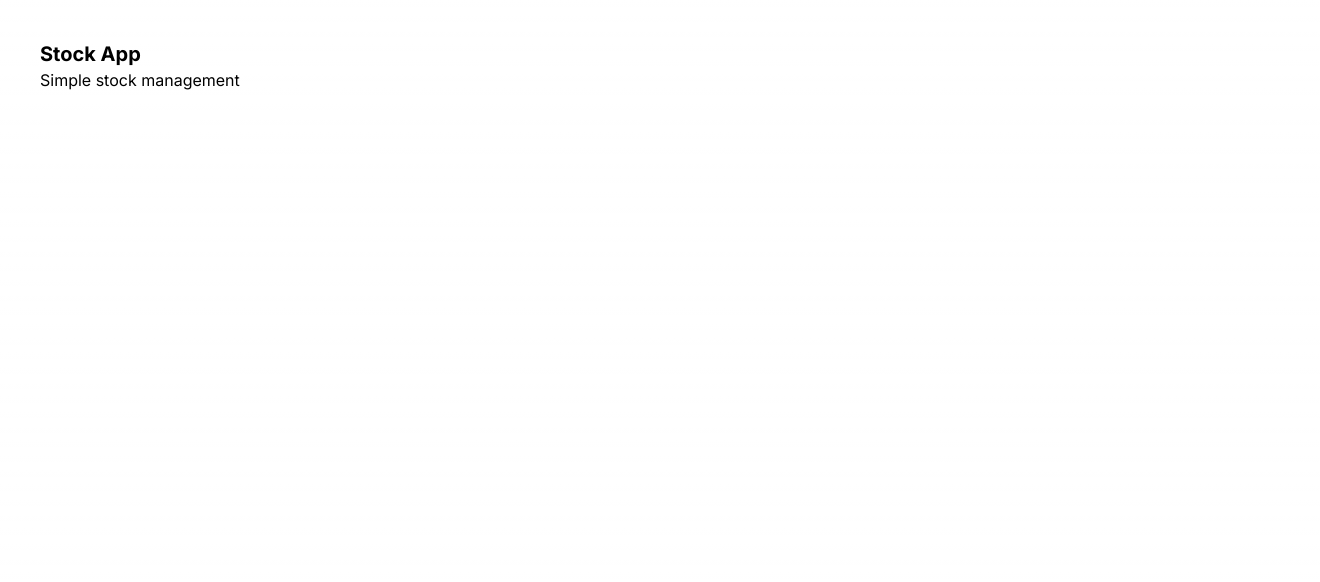
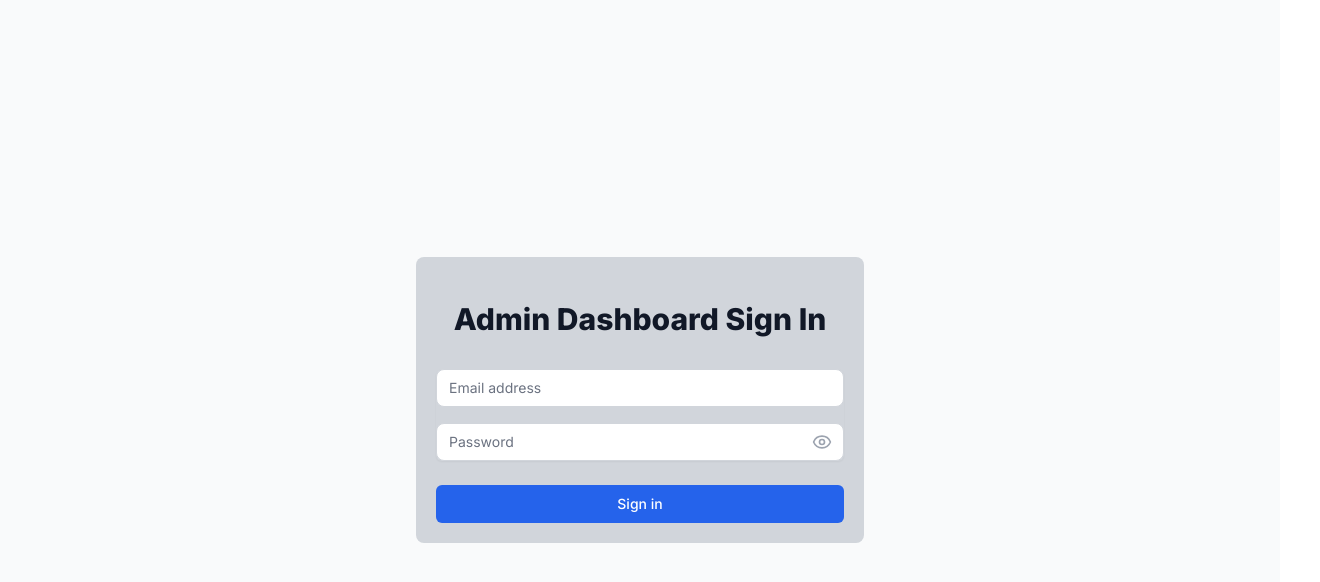
Before and after one commit to NoelPOS/6530183-wad-fin, a Next.js app: page / in a window 1280 px wide. Shown: the top 582 px of the page, 1320 px wide, since content can reach past the window. Built offline with nearby package versions, Linux system fonts and the light colour scheme.

Commit message:
move home page loc

```diff
--- a/app/admin/approvedusers/page.jsx
+++ b/app/admin/approvedusers/page.jsx
@@ -13,7 +13,7 @@ export default function AdminEvents() {
 
   useEffect(() => {
     if (!isAuthenticated) {
-      router.push('/admin')
+      router.push('/')
     }
   }, [isAuthenticated, router])
 
--- a/app/admin/pendingusers/page.jsx
+++ b/app/admin/pendingusers/page.jsx
@@ -14,7 +14,7 @@ export default function AdminUsers() {
 
   useEffect(() => {
     if (!isAuthenticated) {
-      router.push('/admin')
+      router.push('/')
     }
   }, [isAuthenticated, router])
 
--- a/app/admin/rejectedusers/page.jsx
+++ b/app/admin/rejectedusers/page.jsx
@@ -13,7 +13,7 @@ export default function AdminEvents() {
 
   useEffect(() => {
     if (!isAuthenticated) {
-      router.push('/admin')
+      router.push('/')
     }
   }, [isAuthenticated, router])
 
--- a/app/page.js
+++ /dev/null
@@ -1,13 +0,0 @@
-"use client"
-import * as React from 'react';
-
-export default function HomeV2() {
-  return (
-    <main>
-      <div className="w-full h-full my-10 mx-10">
-        <h1 className="font-bold text-xl">Stock App</h1>
-        <p>Simple stock management</p>
-      </div>
-    </main>
-  );
-}
--- a/app/admin/page.jsx
+++ b/app/page.jsx
@@ -1,7 +1,5 @@
 'use client'
 
-import { useEffect } from 'react'
-import { useRouter } from 'next/navigation'
 import { LoginForm } from '@/components/auth/login-form'
 import { AdminPanel } from '@/components/admin-panel'
 import { useAuthStore } from '@/zustand/admin-store'
```
